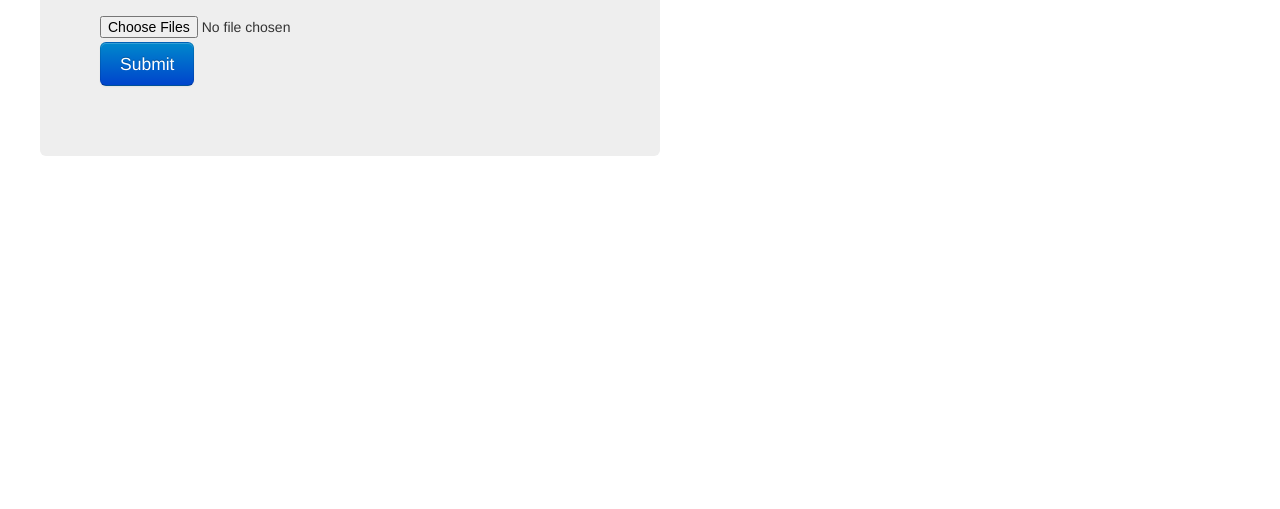
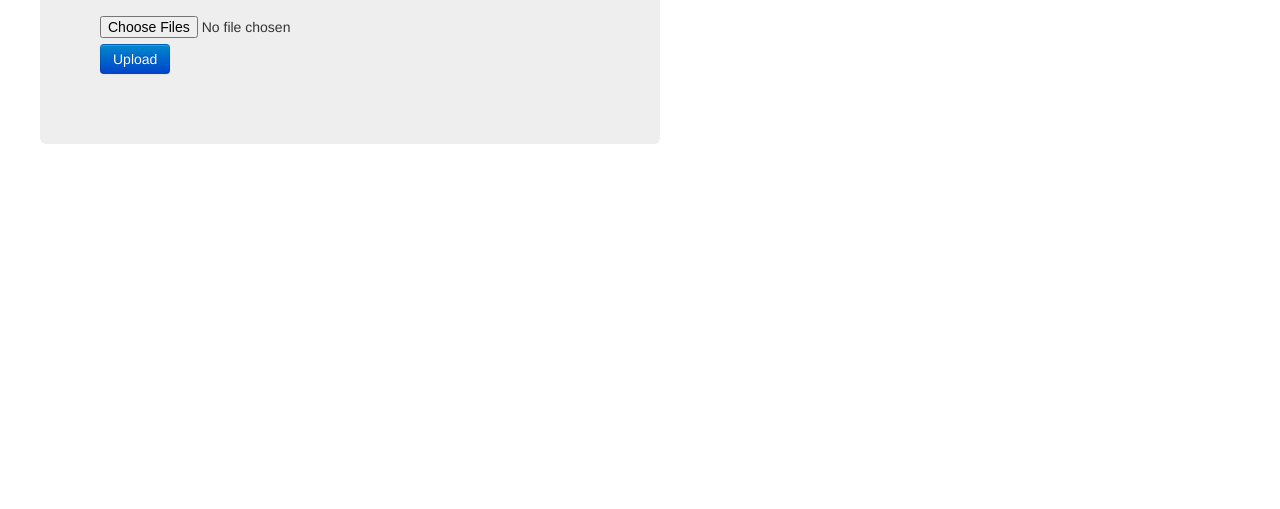
Before and after one commit to acerspeedracer/hackNY, a plain HTML site: page templates/test.html in a window 1280 px wide. Shown: the part 291-800 px from the top of the page. Drawn offline with Linux system fonts and the light colour scheme.

Commit message:
make things working woot money cash bitches

```diff
--- a/templates/test.html
+++ b/templates/test.html
@@ -25,9 +25,7 @@
 						<br>
 						<input type = "file" multiple accept="audio/*" name="files">
 						<p>
-						<a class = "btn btn-primary btn-large">
-							Submit
-						</a>
+						<button type="submit" class="btn btn-primary">Upload</button>
 						</p>
 					</div>
 				</div>
```
